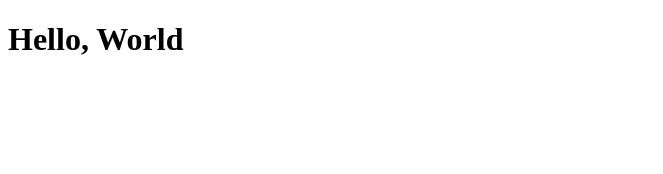
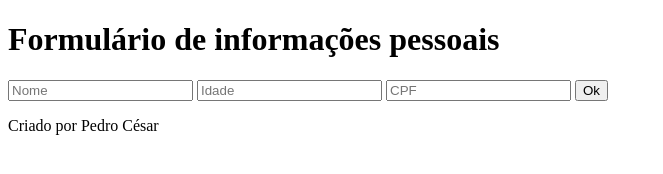
Before and after one commit to PedroDelgo/programacao_web_cc4, a plain HTML site: page index.html in a window 1280 px wide. Shown: the whole page, without its empty margins (0-663 px from the left). Drawn offline with Linux system fonts and the light colour scheme.

Commit message:
Index.html UPDATE

```diff
--- a/index.html
+++ b/index.html
@@ -1,11 +1,18 @@
 <!DOCTYPE html>
-<html lang="en">
+<html lang="pt-br">
 <head>
     <meta charset="UTF-8">
     <meta name="viewport" content="width=device-width, initial-scale=1.0">
-    <title>Document</title>
+    <title>Programação Web</title>
 </head>
 <body>
-    <h1>Hello, World</h1>
+    <h1>Formulário de informações pessoais</h1>
+    <input type="text" placeholder="Nome">
+    <input type="number"placeholder="Idade">
+    <input type="number"placeholder="CPF">
+    <button>Ok</button>
+    <footer>
+        <p>Criado por Pedro César</p>
+    </footer>
 </body>
 </html>
```
